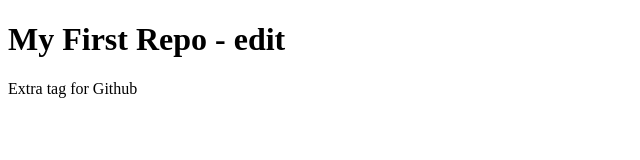
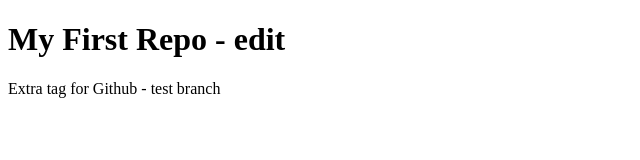
Before and after one commit to dovilemik/my-first-repo, a plain HTML site: page index.html in a window 1280 px wide. Shown: the full height of the page, 0-640 px from the left. Drawn offline with Linux system fonts and the light colour scheme.

Commit message:
test branch

```diff
--- a/index.html
+++ b/index.html
@@ -7,6 +7,6 @@
 </head>
 <body>
     <h1>My First Repo - edit</h1>
-    <p>Extra tag for Github</p>
+    <p>Extra tag for Github - test branch</p>
 </body>
 </html>
```
